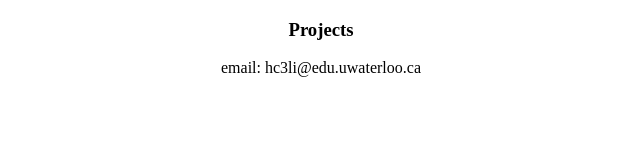
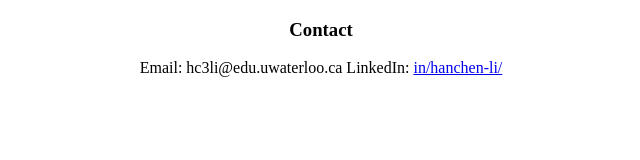
Before and after one commit to Evanli1999/evanli.me, a plain HTML site: page panels/contact.html in a window 1280 px wide. Shown: the whole page, without its empty margins (319-959 px from the left). Drawn offline with Linux system fonts and the light colour scheme.

Commit message:
add linkedin

```diff
--- a/panels/contact.html
+++ b/panels/contact.html
@@ -2,7 +2,8 @@
 <html lang = "en">
 
 <div>
-    <h3 style="text-align: center">Projects</h3>
+    <h3 style="text-align: center">Contact</h3>
     <div class="row" style = "text-align: center">
-    email: hc3li@edu.uwaterloo.ca
+    Email: hc3li@edu.uwaterloo.ca
+    LinkedIn: <a href="https://www.linkedin.com/in/hanchen-li/">in/hanchen-li/</a>
 </div>
```
Also changed, not shown: panels/about.html (+3 -3 lines).
